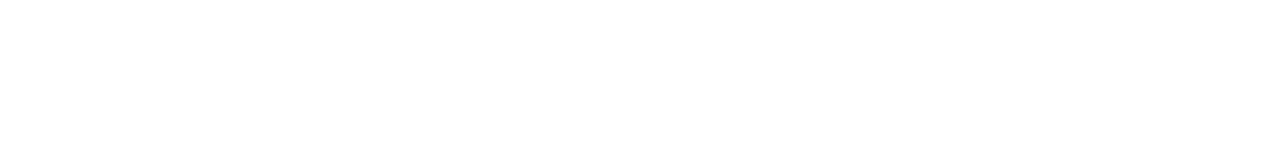
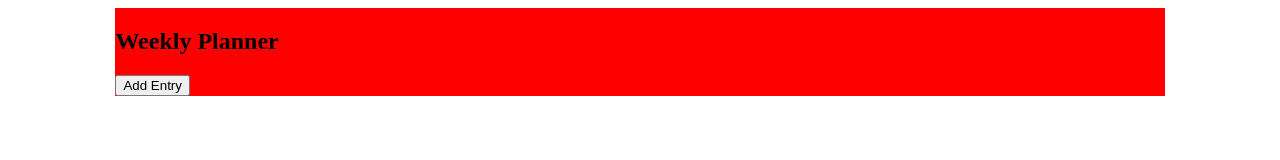
Before and after one commit to MohamadAlsyouf/week-planner, a website: page index.html in a window 1280 px wide. Drawn offline with Linux system fonts and the light colour scheme.

Commit message:
header and button

```diff
--- a/index.html
+++ b/index.html
@@ -1,12 +1,25 @@
 <!DOCTYPE html>
 <html lang="en">
+
 <head>
   <meta charset="UTF-8">
   <meta name="viewport" content="width=device-width, initial-scale=1.0">
   <title>Week Planner</title>
   <link rel="stylesheet" href="styles.css">
 </head>
+
 <body>
+  <div class="container">
+    <div class="row">
+      <div class="full-column">
+        <div class="header">
+          <h2> Weekly Planner </h2>
+        </div>
+        <button type="button" class="add-entry-btn">Add Entry</button>
+      </div>
+    </div>
+  </div>
   <script src="main.js"></script>
 </body>
+
 </html>
--- a/styles.css
+++ b/styles.css
@@ -0,0 +1,17 @@
+.container {
+  width: 83%;
+  margin: auto;
+  background-color: red;
+}
+
+.row {
+  display: flex;
+}
+
+.column-full {
+  width: 100%;
+}
+
+h2 {
+  text-align: center;
+}
```
